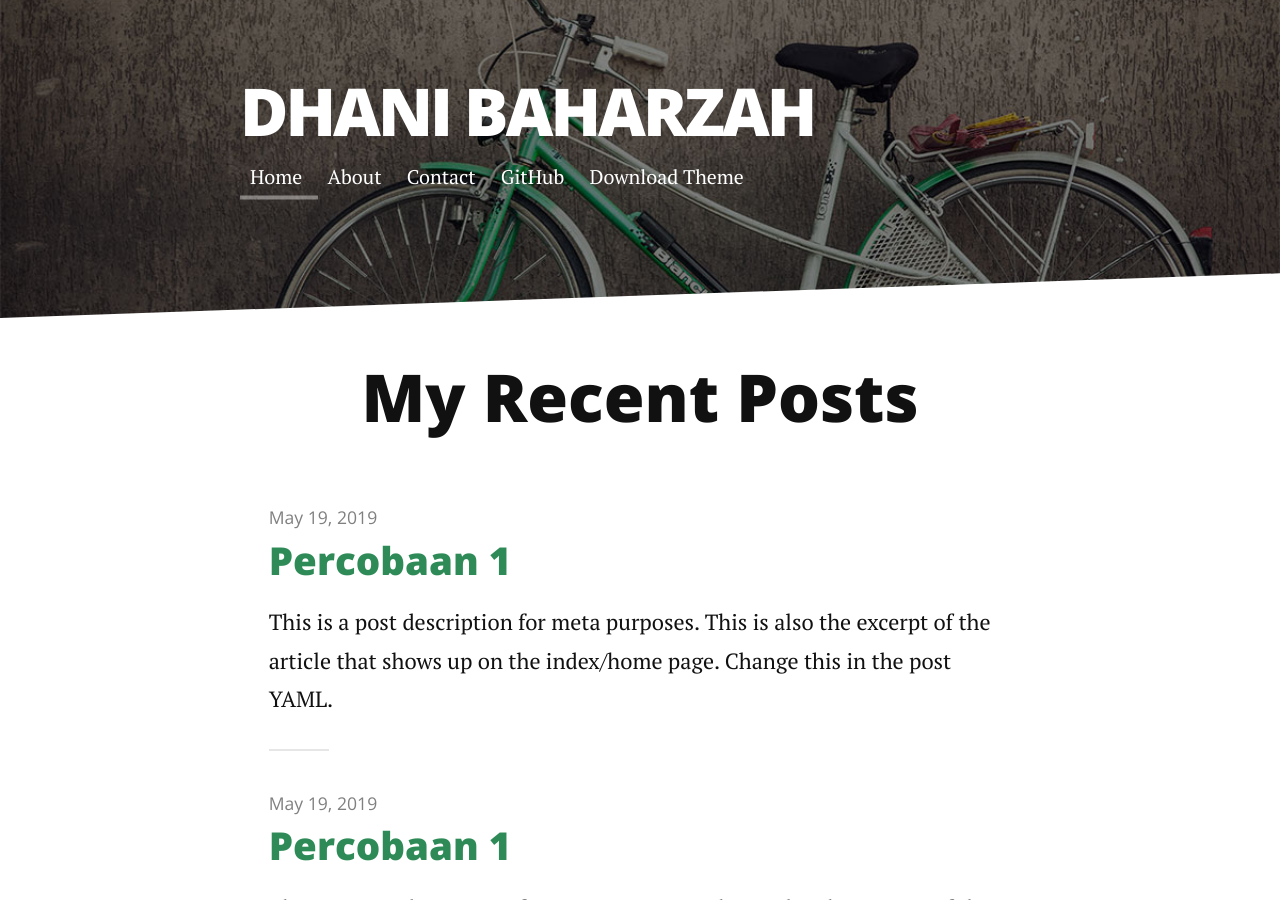
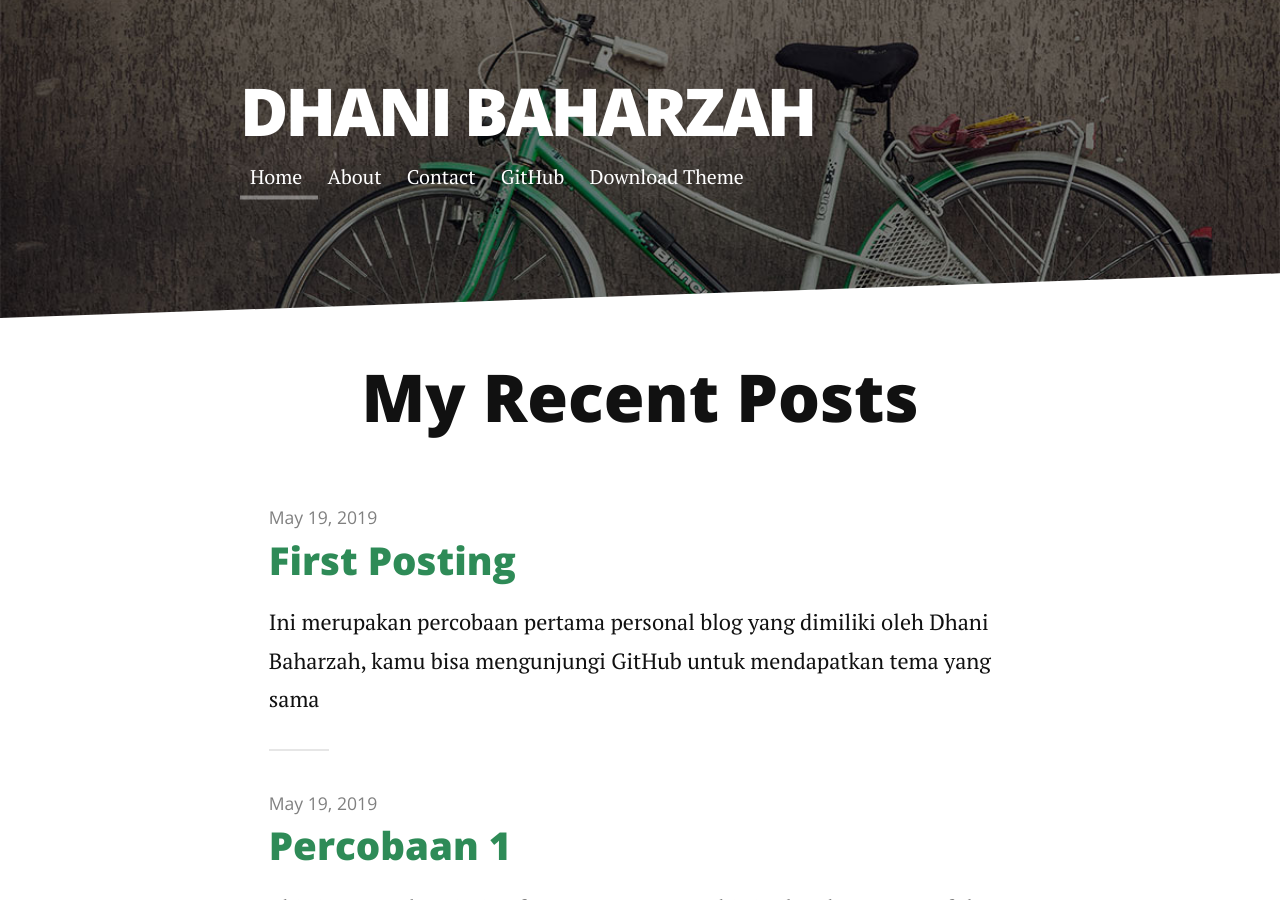
Before and after one commit to dhanibaharzah/dhanibaharzah.github.io, a Jekyll site: the page built from index.html, in a window 1280 px wide and 900 px high. Built offline with Jekyll 4.4.1, drawn with Linux system fonts in a browser that asks for light colours; nearby versions of some CDN libraries; the list of posts is cut into pages by our own code.

Commit message:
Update 2019-05-19-trial1.markdown

```diff
--- a/_posts/2019-05-19-trial1.markdown
+++ b/_posts/2019-05-19-trial1.markdown
@@ -1,8 +1,8 @@
 ---
 layout: post
-title:  "Percobaan 1"
+title:  "First Posting"
 date:   2019-05-19
-description: This is a post description for meta purposes. This is also the excerpt of the article that shows up on the index/home page. Change this in the post YAML.
+description: Ini merupakan percobaan pertama personal blog yang dimiliki oleh Dhani Baharzah, kamu bisa mengunjungi GitHub untuk mendapatkan tema yang sama
 ---
 
-<p class="intro"><span class="dropcap">C</span>Ini merupakan percobaan pertam persona blog yang dimiliki oleh Dhani Baharzah, kamu bisa mengunjungi GitHub untuk mendapatkan tema yang sama</p>
+<p class="intro"><span class="dropcap">I</span>ni merupakan percobaan pertama personal blog yang dimiliki oleh Dhani Baharzah, kamu bisa mengunjungi GitHub untuk mendapatkan tema yang sama</p>
```
